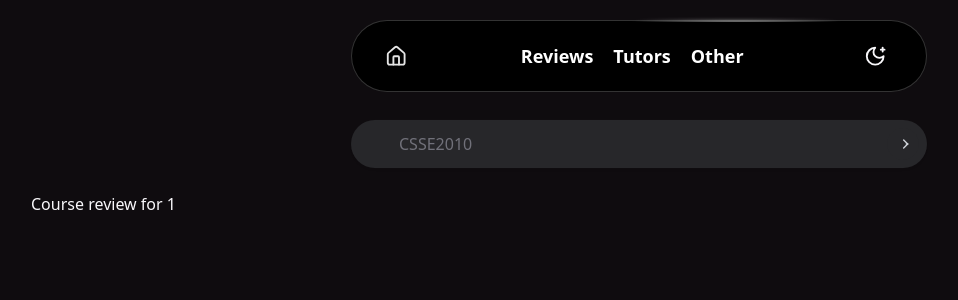
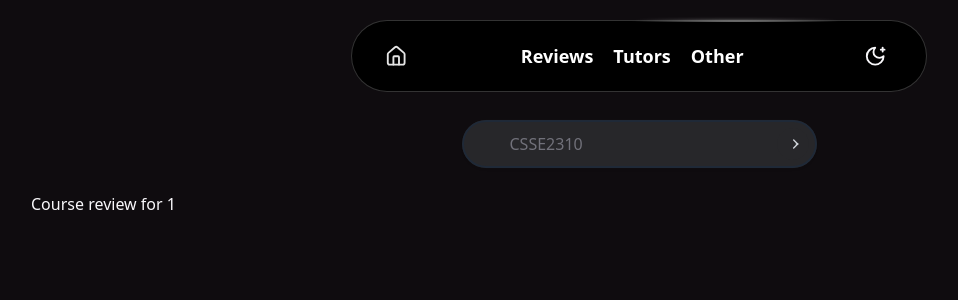
Before and after one commit to freshc0w/uqstudents, a React (Vite) app in the folder client/: page /reviews/courses/1 in a window 1280 px wide. Shown: the top 300 px of the page, without its empty margins (1-959 px from the left). Built offline with nearby package versions, Linux system fonts and the light colour scheme.

Commit message:
Mainly refactor search bar code with styling and add delay for the navigation for the cool vanishing effect

```diff
--- a/client/src/app/routes/app/reviews/reviews.tsx
+++ b/client/src/app/routes/app/reviews/reviews.tsx
@@ -1,6 +1,6 @@
 import { ContentLayout } from "@/components/layouts";
 import { Outlet, useLocation, useNavigate } from "react-router-dom";
-import { SearchInput } from "@/features/reviews/components/search-input";
+import { SearchBar } from "@/features/reviews/components/search-bar";
 
 export const ReviewsRoute = () => {
   const location = useLocation();
@@ -21,19 +21,22 @@ export const ReviewsRoute = () => {
       "Navigating to",
       `/reviews/${findReviewType(paths)}/${searchTerm}`,
     );
-    navigate(`/reviews/${findReviewType(paths)}/${searchTerm}`);
+    setTimeout(() => {
+      // * prefetch here with query
+      navigate(`/reviews/${findReviewType(paths)}/${searchTerm}`);
+    }, 500);
   };
 
   return (
     <ContentLayout
       headerChildren={
-        <SearchInput
+        <SearchBar
           reviewType={findReviewType(paths)}
           handleSearchSubmit={handleSearch}
         />
       }
     >
-      <Outlet context={handleSearch} />
+      <Outlet />
     </ContentLayout>
   );
 };
--- a/client/src/components/ui/placeholders-and-vanish-input.tsx
+++ b/client/src/components/ui/placeholders-and-vanish-input.tsx
@@ -8,10 +8,12 @@ export function PlaceholdersAndVanishInput({
   placeholders,
   onChange,
   onSubmit,
+  className,
 }: {
   placeholders: string[];
   onChange: (e: React.ChangeEvent<HTMLInputElement>) => void;
   onSubmit: (e: React.FormEvent<HTMLFormElement>) => void;
+  className?: string;
 }) {
   const [currentPlaceholder, setCurrentPlaceholder] = useState(0);
 
@@ -177,7 +179,7 @@ export function PlaceholdersAndVanishInput({
   return (
     <form
       className={cn(
-        "w-full relative max-w-xl mx-auto bg-white dark:bg-zinc-800 h-12 rounded-full overflow-hidden shadow-[0px_2px_3px_-1px_rgba(0,0,0,0.1),_0px_1px_0px_0px_rgba(25,28,33,0.02),_0px_0px_0px_1px_rgba(25,28,33,0.08)] transition duration-200",
+        "relative max-w-xl mx-auto bg-white dark:bg-zinc-800 h-12 rounded-full overflow-hidden shadow-[0px_2px_3px_-1px_rgba(0,0,0,0.1),_0px_1px_0px_0px_rgba(25,28,33,0.02),_0px_0px_0px_1px_rgba(25,28,33,0.08)] transition duration-200",
         value && "bg-gray-50",
       )}
       onSubmit={handleSubmit}
@@ -201,8 +203,9 @@ export function PlaceholdersAndVanishInput({
         value={value}
         type="text"
         className={cn(
-          "w-full relative text-sm sm:text-base z-40 border-none dark:text-white bg-transparent text-black h-full rounded-full focus:outline-none focus:ring-0 pl-4 sm:pl-10 pr-20",
+          "w-full relative text-sm sm:text-base z-40 dark:text-white bg-transparent text-black h-full rounded-full focus:outline-none focus:ring-0 pl-4 sm:pl-10 pr-20",
           animating && "text-transparent dark:text-transparent",
+          className,
         )}
       />
 
--- /dev/null
+++ b/client/src/features/reviews/components/search-bar.tsx
@@ -0,0 +1,16 @@
+import { SearchBarProps } from "@/features/reviews/types";
+import { SearchInput } from "@/features/reviews/components/search-input";
+
+export const SearchBar = ({
+  reviewType,
+  handleSearchSubmit,
+}: SearchBarProps) => {
+  return (
+    <div className="flex justify-center">
+      <SearchInput
+        reviewType={reviewType}
+        handleSearchSubmit={handleSearchSubmit}
+      />
+    </div>
+  );
+};
--- a/client/src/features/reviews/components/search-input.tsx
+++ b/client/src/features/reviews/components/search-input.tsx
@@ -1,15 +1,12 @@
 import { PlaceholdersAndVanishInput } from "@/components/ui/placeholders-and-vanish-input";
 import placeholders from "../assets/search-placeholder.json";
 import { useState } from "react";
+import { SearchInputProps, ReviewType } from "@/features/reviews/types";
 
-type ReviewType = "courses" | "lecturers" | "clubs";
-
-type SearchInputProps = {
-  reviewType: string;
-  handleSearchSubmit: (searchTerm: string) => void;
-};
-
-export const SearchInput = ({ reviewType, handleSearchSubmit }: SearchInputProps) => {
+export const SearchInput = ({
+  reviewType,
+  handleSearchSubmit,
+}: SearchInputProps) => {
   const [inputValue, setInputValue] = useState("");
   const reviewTypes: ReviewType[] = ["courses", "lecturers", "clubs"];
 
@@ -27,7 +24,11 @@ export const SearchInput = ({ reviewType, handleSearchSubmit }: SearchInputProps
   };
 
   const getPlaceholders = (type: ReviewType) => {
-    return placeholders[type];
+    const randomiseArray = (array: string[]) => {
+      return array.sort(() => Math.random() - 0.5);
+    }
+
+    return randomiseArray(placeholders[type]);
   };
 
   return (
@@ -35,6 +36,7 @@ export const SearchInput = ({ reviewType, handleSearchSubmit }: SearchInputProps
       placeholders={getPlaceholders(reviewType as ReviewType)}
       onChange={handleChange}
       onSubmit={handleSubmit}
+      className="focus-visible:ring-1 focus-visible:ring-ring shadow-sm hover:shadow-md text-accent-foreground border-2 focus:border-primary"
     />
   );
 };
--- /dev/null
+++ b/client/src/features/reviews/types/index.ts
@@ -0,0 +1,2 @@
+export * from "./props";
+export type ReviewType = "courses" | "lecturers" | "clubs";
--- /dev/null
+++ b/client/src/features/reviews/types/props.ts
@@ -0,0 +1,6 @@
+export type SearchInputProps = {
+  reviewType: string;
+  handleSearchSubmit: (searchTerm: string) => void;
+}
+
+export type SearchBarProps = SearchInputProps;
```
